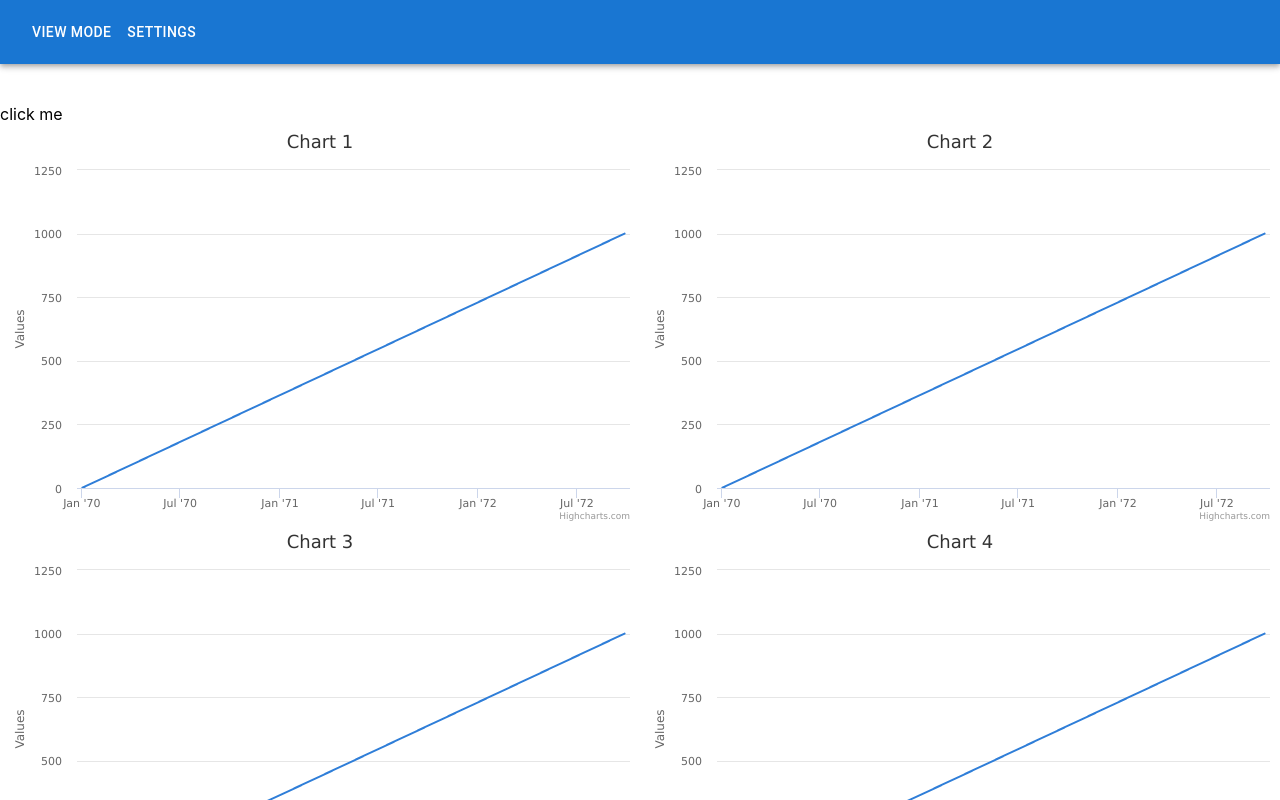
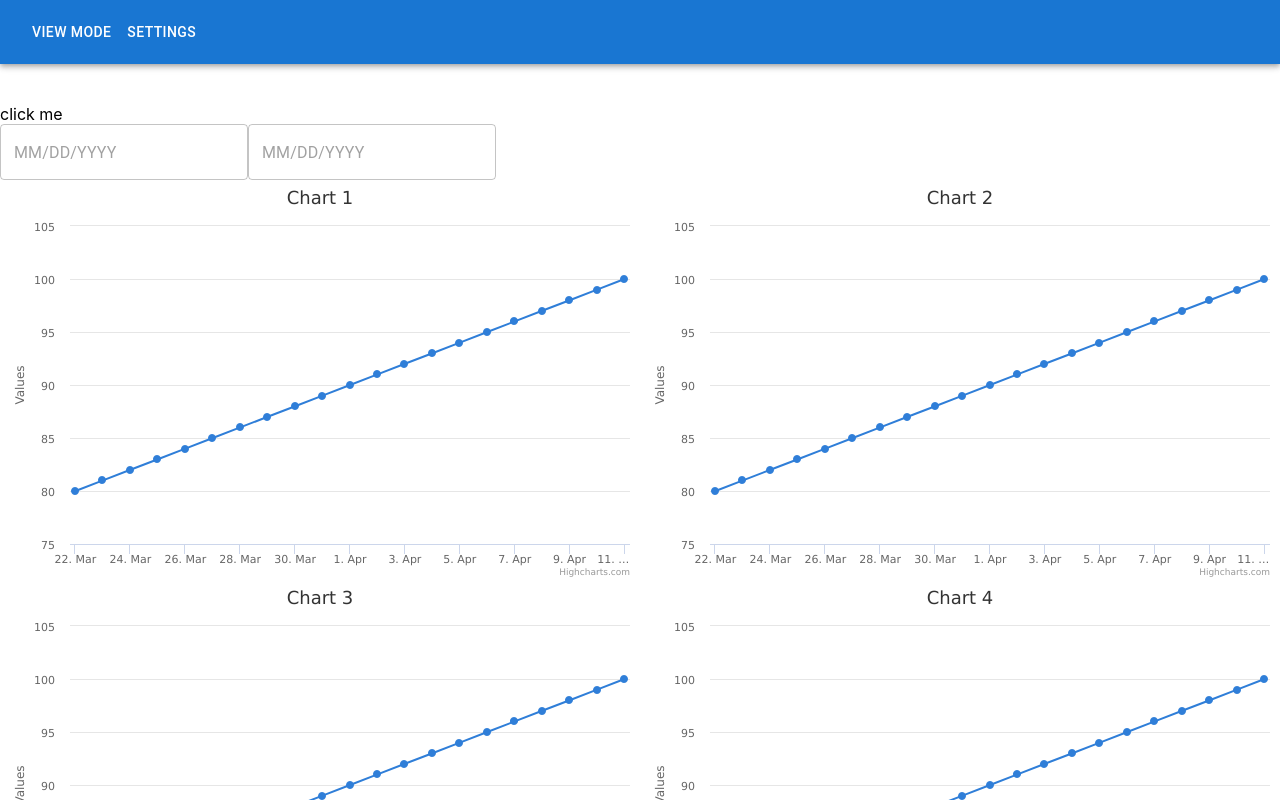
Before and after one commit to ThePeregrinus/highcharts-demo, a React (Create React App) app: page / in a window 1280 px wide. Shown: the top 800 px of the page. Built offline with nearby package versions, Linux system fonts and the light colour scheme.

Commit message:
add datepicker

```diff
--- a/package.json
+++ b/package.json
@@ -6,6 +6,7 @@
     "@emotion/react": "^11.10.6",
     "@emotion/styled": "^11.10.6",
     "@mui/material": "^5.11.15",
+    "@mui/x-date-pickers": "^6.1.0",
     "@testing-library/jest-dom": "^5.16.5",
     "@testing-library/react": "^13.4.0",
     "@testing-library/user-event": "^13.5.0",
@@ -14,6 +15,7 @@
     "@types/react": "^18.0.32",
     "@types/react-dom": "^18.0.11",
     "@types/react-modal": "^3.13.1",
+    "dayjs": "^1.11.7",
     "highcharts": "^10.3.3",
     "highcharts-react-official": "^3.2.0",
     "react": "^18.2.0",
--- a/src/App.tsx
+++ b/src/App.tsx
@@ -1,5 +1,8 @@
 import { Route, Routes } from 'react-router-dom';
 import { useState, createContext } from 'react';
+
+import { LocalizationProvider } from '@mui/x-date-pickers';
+import { AdapterDayjs } from '@mui/x-date-pickers/AdapterDayjs';
 
 import { Header } from './components/Header';
 import { ViewMode } from './pages/VewMode';
@@ -19,6 +22,7 @@ const App = () => {
   const [chartsState, setChartsState] = useState(charts);
   return (
     <>
+      <LocalizationProvider dateAdapter={AdapterDayjs}>
         <Header />
         <Routes>
           <Route
@@ -38,6 +42,7 @@ const App = () => {
             }
           />
         </Routes>
+      </LocalizationProvider>
     </>
   );
 };
--- a/src/components/GridCharts/index.tsx
+++ b/src/components/GridCharts/index.tsx
@@ -1,6 +1,10 @@
 import { useContext, useEffect, useState, useRef } from 'react';
 
 import Grid from '@mui/material/Grid'; // Grid version 1
+import dayjs, { Dayjs } from 'dayjs';
+
+import { LocalizationProvider } from '@mui/x-date-pickers/LocalizationProvider';
+import { DatePicker } from '@mui/x-date-pickers/DatePicker';
 
 import { Chart } from '../Chart';
 import { Context } from '../../App';
@@ -20,7 +24,10 @@ export const GridCharts = () => {
   }
 
   const [switchSort, setSwitchSort] = useState(0);
-  const [step, setStep] = useState<IStep | undefined>(undefined);
+  const [step, setStep] = useState<IStep>({
+    start: CHART_CONFIG.DAY * 80,
+    end: CHART_CONFIG.DAY * 100,
+  });
 
   const sortByRange = (
     points: Array<Array<number>>,
@@ -33,7 +40,7 @@ export const GridCharts = () => {
   };
 
   const handleSort = () => {
-    setStep({ start: CHART_CONFIG.DAY * 80, end: CHART_CONFIG.DAY * 100 });
+    setStep({ start: CHART_CONFIG.DAY * 30, end: CHART_CONFIG.DAY * 70 });
   };
 
   return (
@@ -41,12 +48,31 @@ export const GridCharts = () => {
       <div
         onClick={() => {
           console.log(step);
-          handleSort();
+          // handleSort();
         }}
       >
         click me
       </div>
-
+      <DatePicker
+        minDate={dayjs('1970.01.01')}
+        maxDate={dayjs('1980.01.01')}
+        onChange={(el: Dayjs | null) => {
+          if (el) {
+            setStep({ start: el.valueOf(), end: step.end });
+            //console.log(el.valueOf());
+          }
+        }}
+      />
+      <DatePicker
+        minDate={dayjs('1970.01.01')}
+        maxDate={dayjs('1980.01.01')}
+        onChange={(el) => {
+          if (el) {
+            setStep({ start: step.start, end: el.valueOf() });
+            //console.log(el.valueOf());
+          }
+        }}
+      />
       <Grid container>
         {value.chartsState.map((el: IChart, ind: number) => (
           <Grid item xs={12} sm={6} key={ind}>
```
Also changed, not shown: 1 other file (tests, documents, lock files or other folders). Lines whose indentation alone changed are shown as unchanged.
